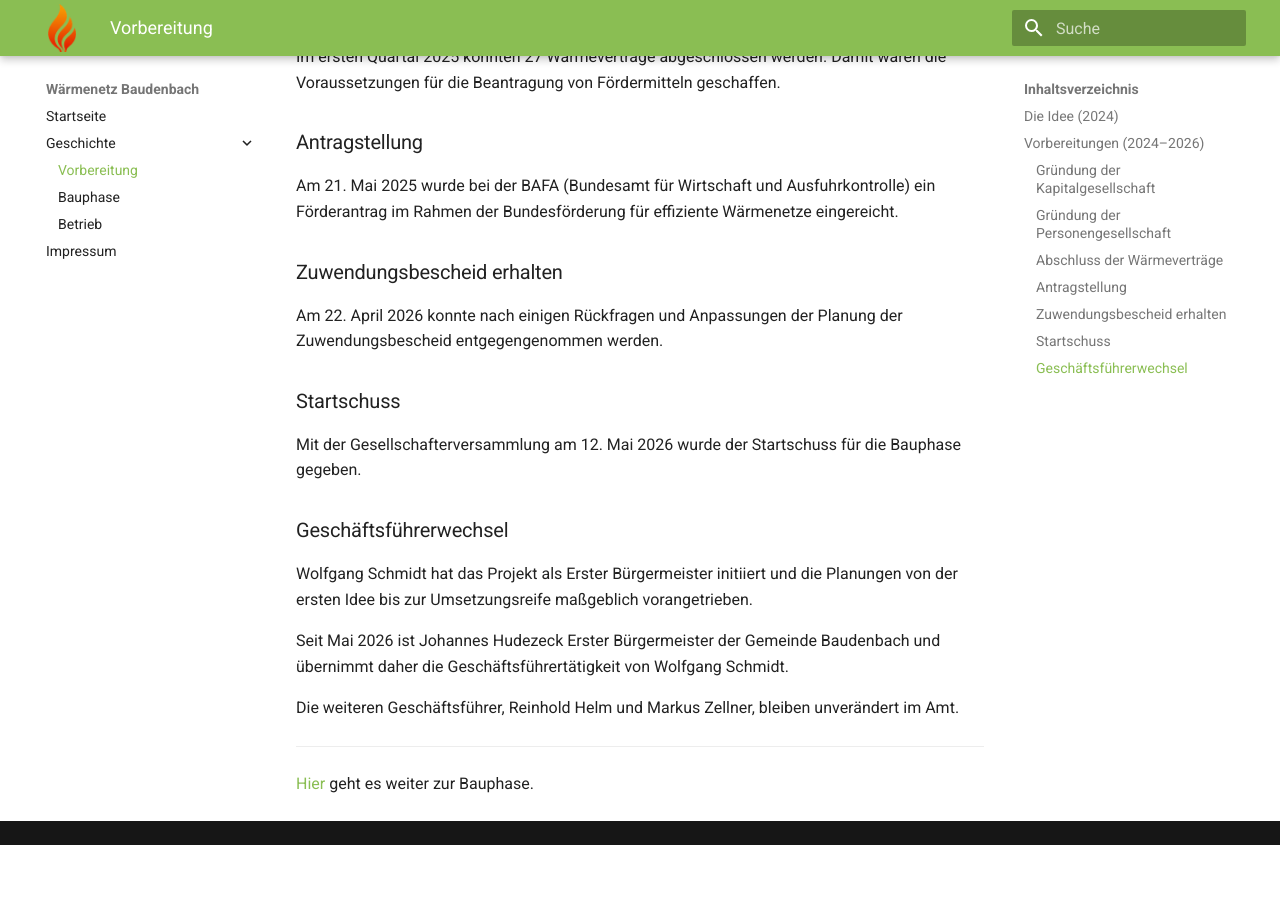
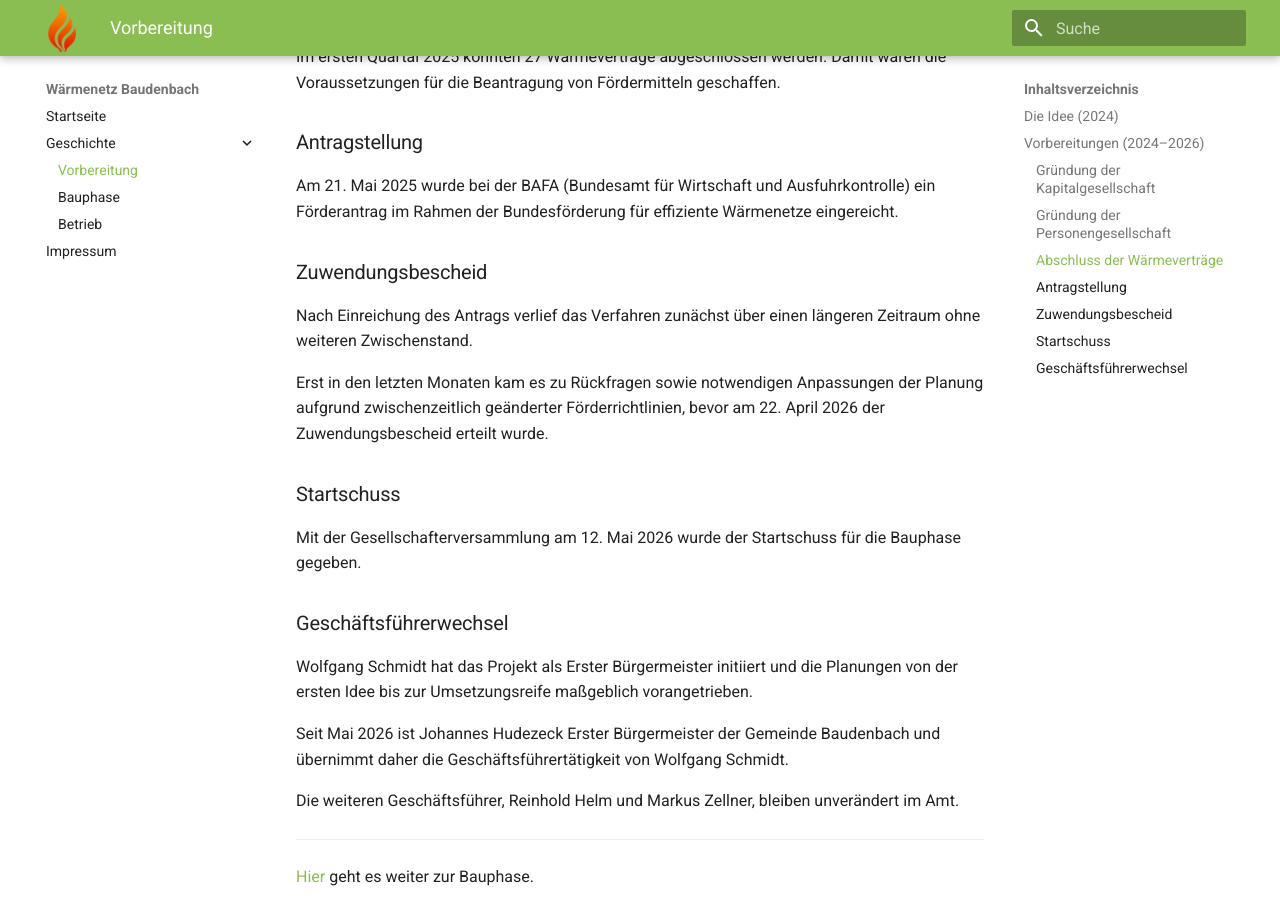
Before and after one commit to odin568/waermenetz-baudenbach, an MkDocs documentation site: the page built from docs/Geschichte/Vorbereitung.md, in a window 1280 px wide and 900 px high, scrolled down 1660 px. Built offline with MkDocs 1.6.1 and Material for MkDocs 9.7.7, drawn with Linux system fonts in a browser that asks for light colours; before the commit the page ends 2505 px from its top, so only the background shows below that.

Commit message:
Zuwendungsbescheid verbessert

```diff
--- a/docs/Geschichte/Vorbereitung.md
+++ b/docs/Geschichte/Vorbereitung.md
@@ -58,9 +58,11 @@ Im ersten Quartal 2025 konnten 27 Wärmeverträge abgeschlossen werden. Damit wa
 
 Am 21. Mai 2025 wurde bei der BAFA (Bundesamt für Wirtschaft und Ausfuhrkontrolle) ein Förderantrag im Rahmen der Bundesförderung für effiziente Wärmenetze eingereicht.
 
-### Zuwendungsbescheid erhalten
+### Zuwendungsbescheid
 
-Am 22. April 2026 konnte nach einigen Rückfragen und Anpassungen der Planung der Zuwendungsbescheid entgegengenommen werden.
+Nach Einreichung des Antrags verlief das Verfahren zunächst über einen längeren Zeitraum ohne weiteren Zwischenstand.
+
+Erst in den letzten Monaten kam es zu Rückfragen sowie notwendigen Anpassungen der Planung aufgrund zwischenzeitlich geänderter Förderrichtlinien, bevor am 22. April 2026 der Zuwendungsbescheid erteilt wurde.
 
 ### Startschuss
 
```
